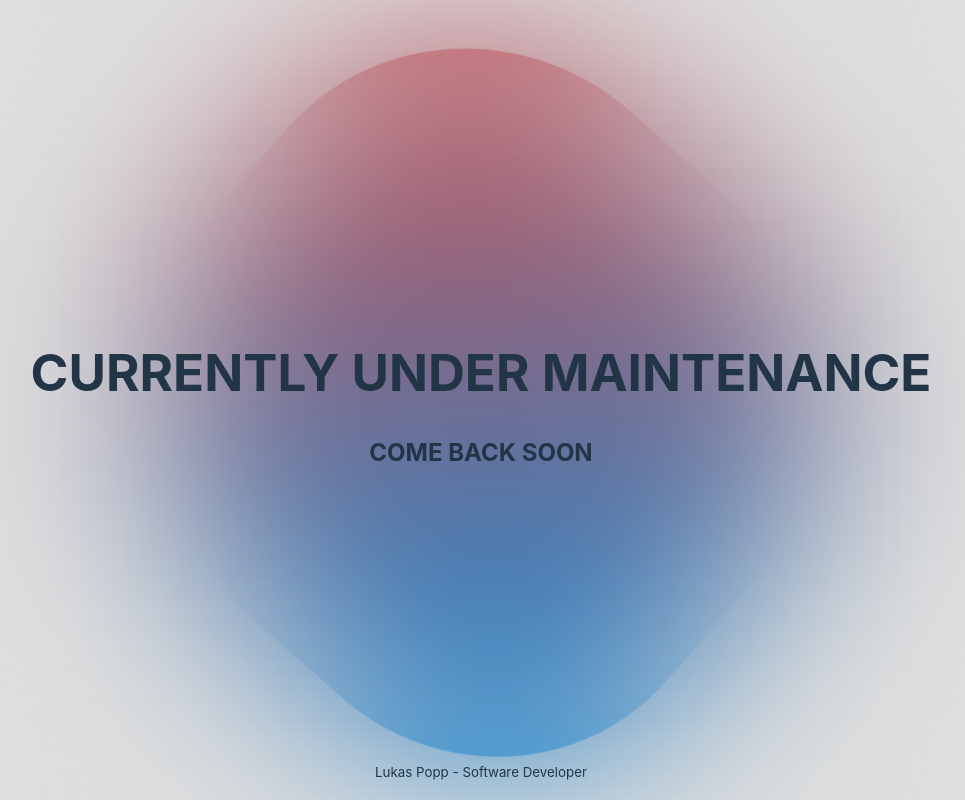
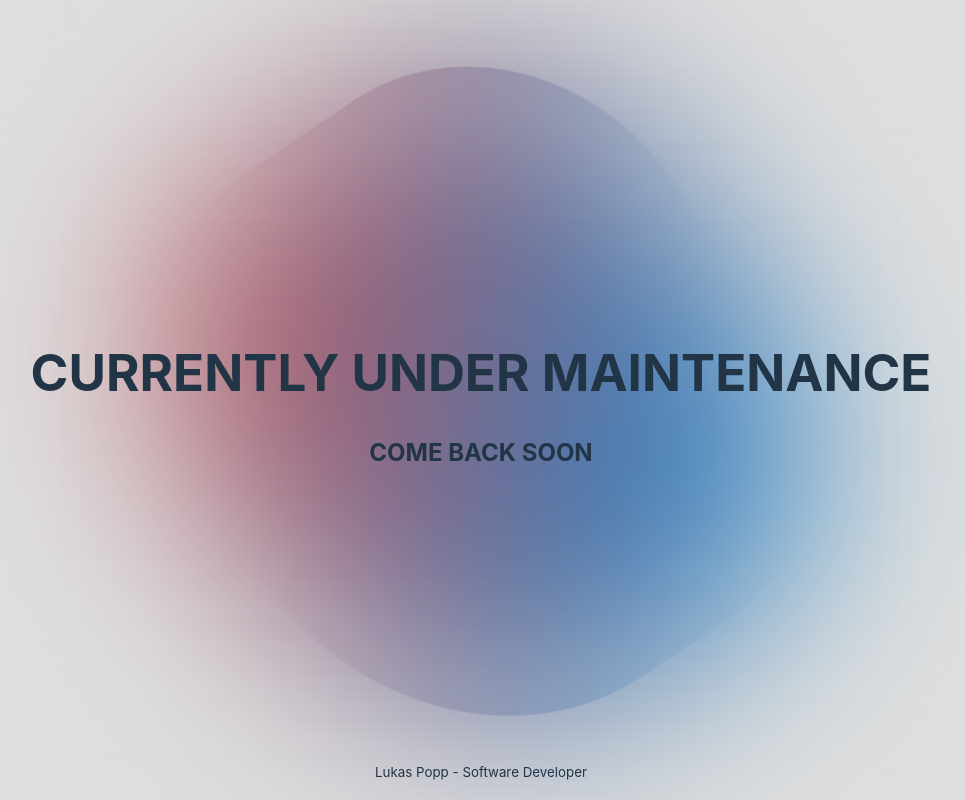
Before and after one commit to LukPopp0/lukpopp0.github.io, a React (Vite) app: page / in a window 1280 px wide. Shown: the whole page, without its empty margins (159-1124 px from the left). Built offline with nearby package versions, Linux system fonts and the light colour scheme.

Commit message:
Improve blur transition, timing and blob scaling

```diff
--- a/src/components/mysticBlur.scss
+++ b/src/components/mysticBlur.scss
@@ -20,7 +20,7 @@
       height: 40vw;
       border-radius: 100%;
       background: linear-gradient(45deg, $accent-2, $accent-3);
-      animation: rotating 15s linear infinite, scaling 7.5s linear infinite;
+      animation: rotating 20s ease-in-out infinite, scaling 14s ease-in-out infinite;
     }
 
   }
@@ -50,8 +50,16 @@
       scale: 1.5 1;
     }
 
+    25% {
+      scale: 0.85 1.5
+    }
+
     50% {
-      scale: 1 1.5;
+      scale: 1.5 0.85;
+    }
+
+    75% {
+      scale: 1 1.3
     }
 
     100% {
```
